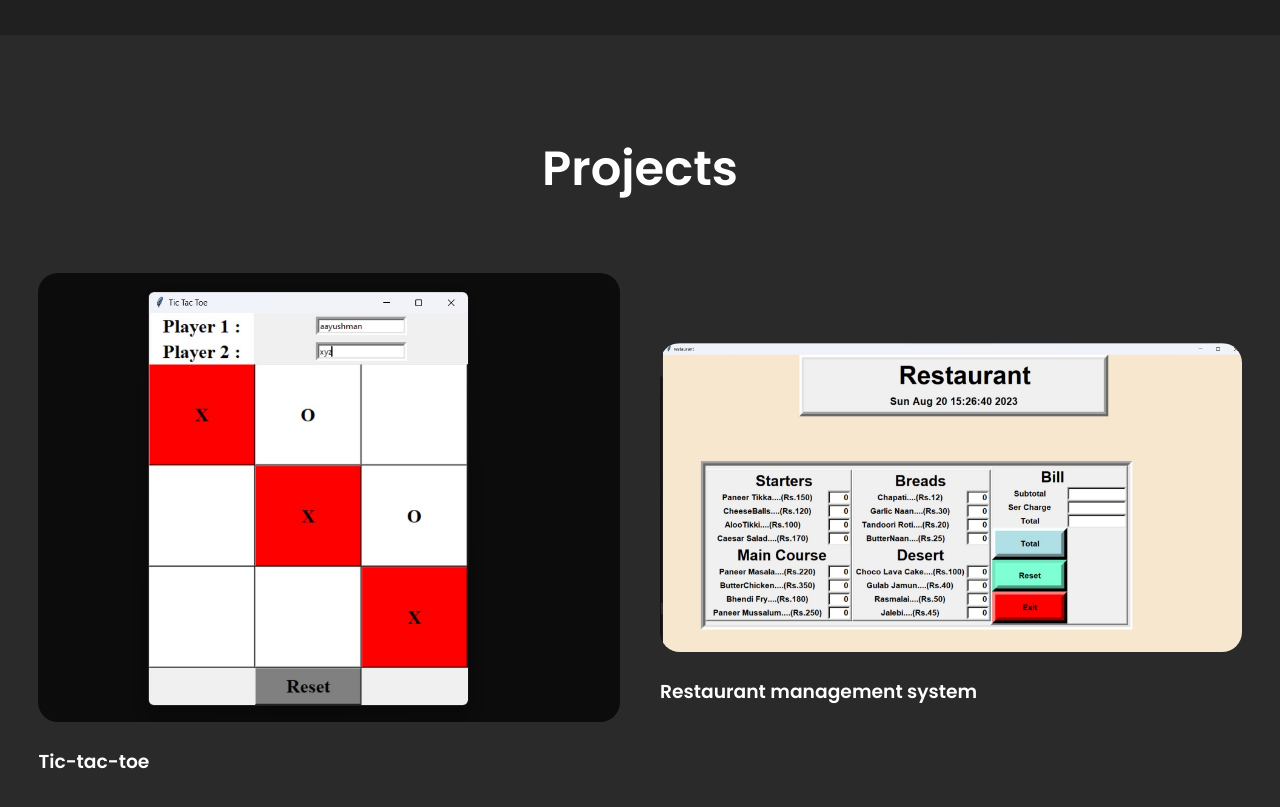
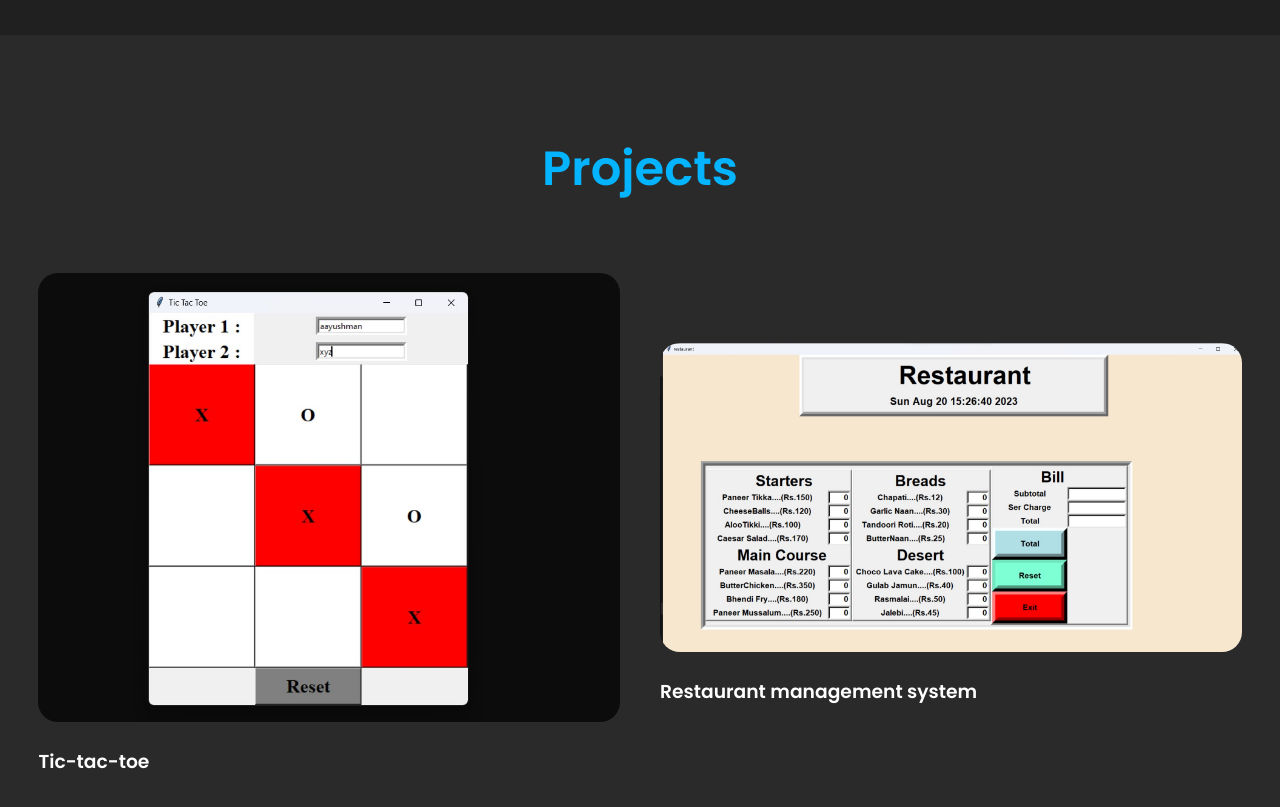
Before and after one commit to 29aayushman/portfolio_website, a plain HTML site: page index.html in a window 1280 px wide. Shown: the part 2040-2847 px from the top of the page. Drawn offline with nearby package versions, Linux system fonts and the light colour scheme.

Commit message:
Update index.html

```diff
--- a/index.html
+++ b/index.html
@@ -90,7 +90,7 @@
 <!-----------Portfolio Section--------------->
 <section class="portfolio" id="portfolio">
 	<div class="main-text">
-		<h2>Projects</h2>
+		<h2><span>Projects</span></h2>
 	</div>
 	<div class="portfolio-content">
 		<div class="row">
```
